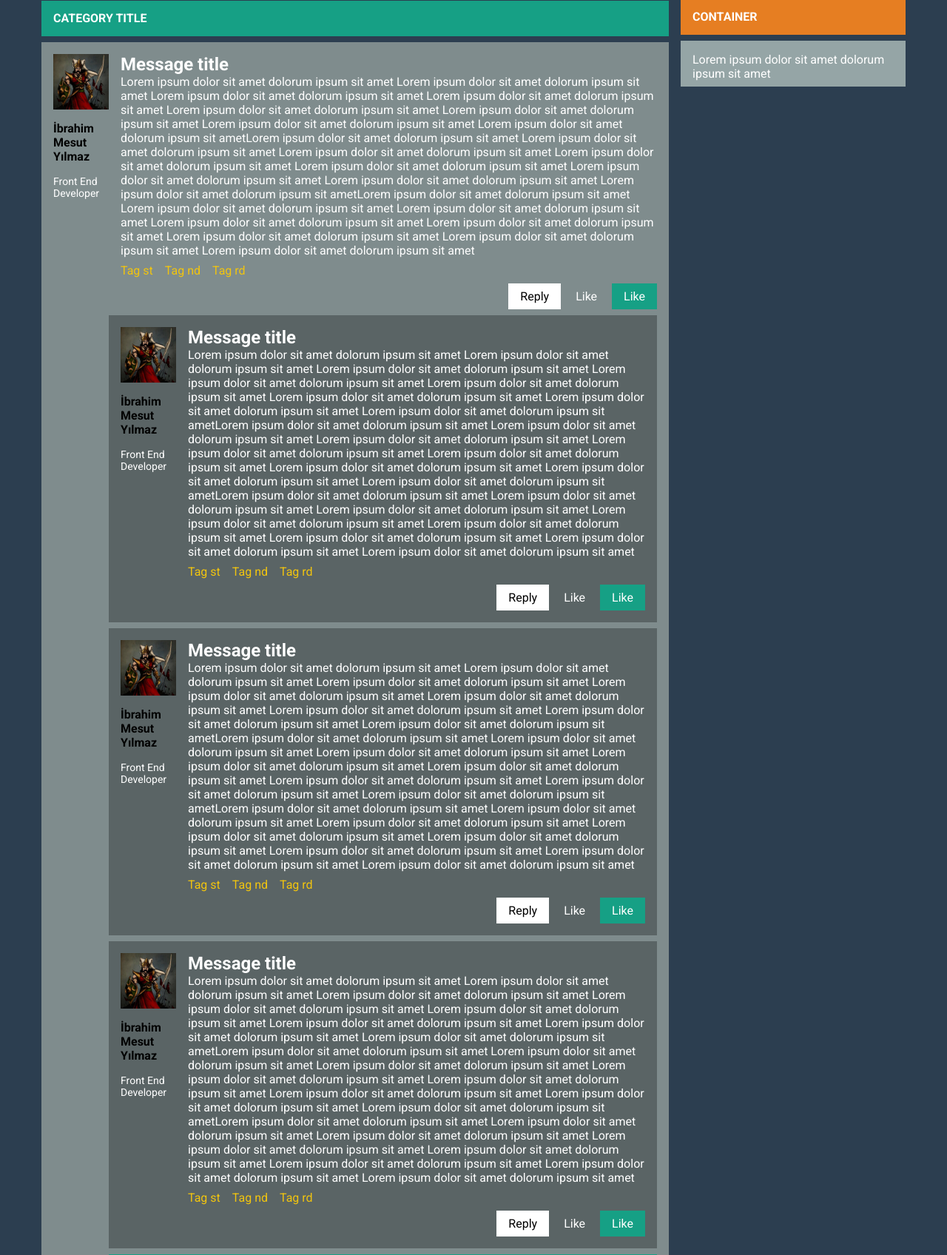
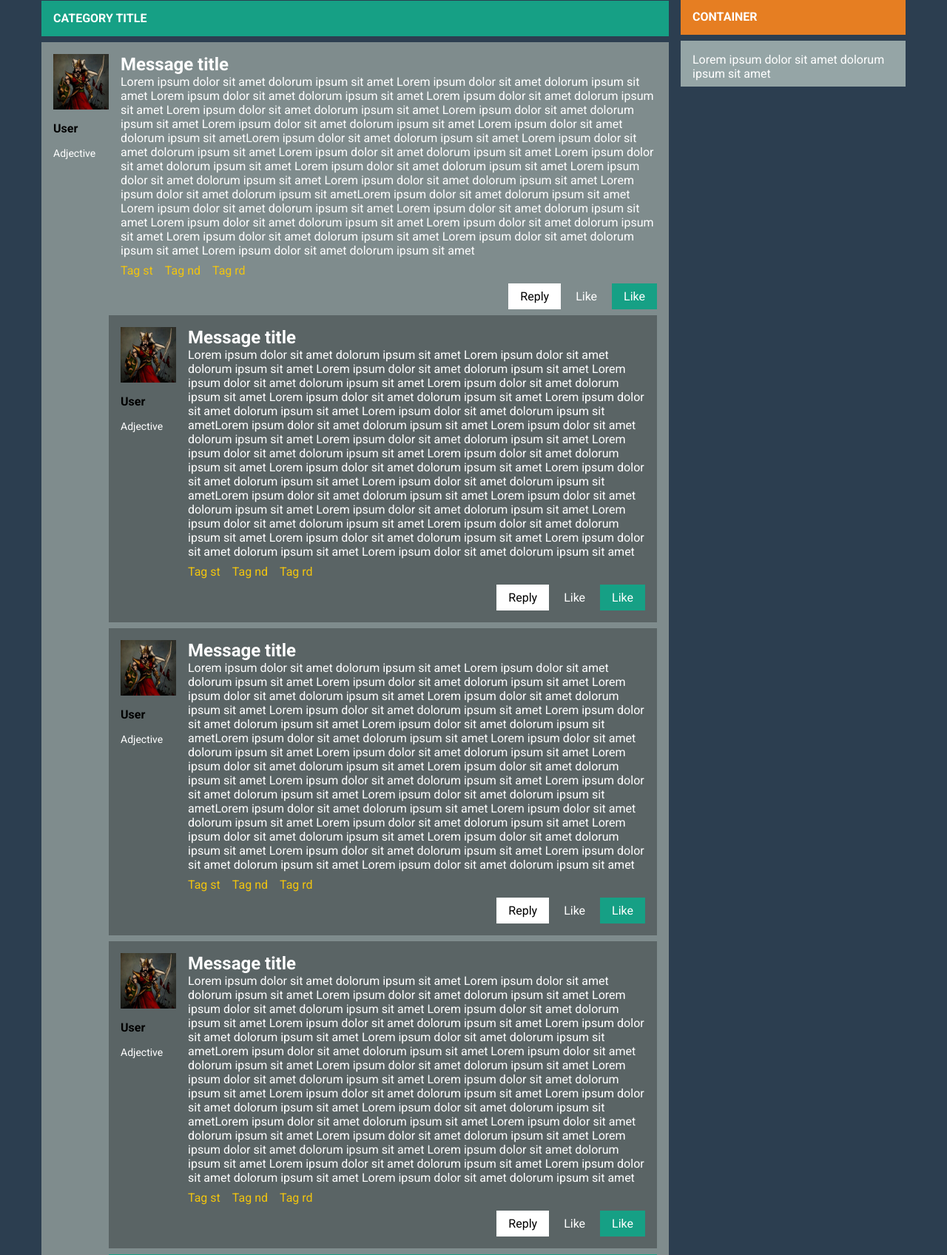
Before and after one commit to incetarik/forum-cmpe, a PHP site: page /message.php in a window 1280 px wide. Shown: the part 145-1841 px from the top of the page at 74% size. Run offline with PHP 8.4, Linux system fonts and the light colour scheme.

Commit message:
+ Profile ~ Name changes

```diff
--- a/message.php
+++ b/message.php
@@ -9,8 +9,8 @@
       <article class="article">
         <div class="person">
           <img src="assets/img/avatar.jpg" alt="" />
-          <h3>İbrahim Mesut Yılmaz</h3>
-          <p>Front End Developer</p>
+          <h3>User</h3>
+          <p>Adjective</p>
         </div>
         <div class="text">
           <h2>Message title</h2>
@@ -25,8 +25,8 @@
         <article class="article">
             <div class="person">
             <img src="assets/img/avatar.jpg" alt="" />
-            <h3>İbrahim Mesut Yılmaz</h3>
-            <p>Front End Developer</p>
+            <h3>User</h3>
+            <p>Adjective</p>
             </div>
             <div class="text">
             <h2>Message title</h2>
@@ -42,8 +42,8 @@
         <article class="article">
             <div class="person">
             <img src="assets/img/avatar.jpg" alt="" />
-            <h3>İbrahim Mesut Yılmaz</h3>
-            <p>Front End Developer</p>
+            <h3>User</h3>
+            <p>Adjective</p>
             </div>
             <div class="text">
             <h2>Message title</h2>
@@ -59,8 +59,8 @@
         <article class="article">
             <div class="person">
             <img src="assets/img/avatar.jpg" alt="" />
-            <h3>İbrahim Mesut Yılmaz</h3>
-            <p>Front End Developer</p>
+            <h3>User</h3>
+            <p>Adjective</p>
             </div>
             <div class="text">
             <h2>Message title</h2>
@@ -89,8 +89,8 @@
       <article class="article">
         <div class="person">
           <img src="assets/img/avatar.jpg" alt="" />
-          <h3>İbrahim Mesut Yılmaz</h3>
-          <p>Front End Developer</p>
+          <h3>User</h3>
+          <p>Adjective</p>
         </div>
         <div class="text">
           <h2>Message title</h2>
@@ -105,8 +105,8 @@
         <article class="article">
                 <div class="person">
                 <img src="assets/img/avatar.jpg" alt="" />
-                <h3>İbrahim Mesut Yılmaz</h3>
-                <p>Front End Developer</p>
+                <h3>User</h3>
+                <p>Adjective</p>
                 </div>
                 <div class="text">
                 <h2>Message title</h2>
--- /dev/null
+++ b/profile.php
@@ -0,0 +1,5 @@
+<?php include_once __DIR__ . '/layout/_layout_top.php'; ?>
+
+
+
+<?php include_once __DIR__ . '/layout/_layout_bottom.php'; ?>
```
